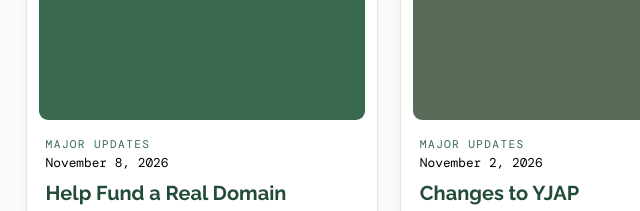
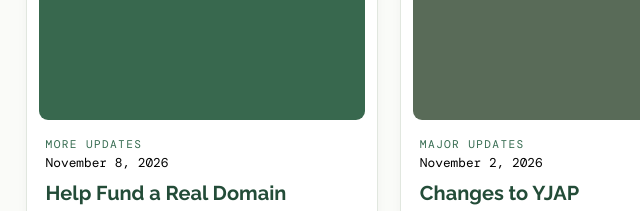
Before and after one commit to developerSussyCat/YJAP, a plain HTML site: page index.html in a window 1280 px wide. Shown: the part 820-1031 px from the top of the page, 64-704 px from the left. Drawn offline with nearby package versions, Linux system fonts and the light colour scheme.

Commit message:
Update index.html

```diff
--- a/index.html
+++ b/index.html
@@ -319,11 +319,11 @@
   <script>
     const posts = [
       {
-        tag: "Major Updates",
+        tag: "More Updates",
         date: "2026-11-08",
         title: "Help Fund a Real Domain",
         description: "Many students have been complaining about the unnecesarryily long web adress. If we can raise $20 USD, the YFa can purchase an affordable domain name. ADDITIONALLY, top donors might recieve some special perks! ",
-      imageText: "Updates",
+        imageText: "Updates",
         keywords: ["updates", "domain", "YFA", "name", "sponsor", "donor", "fund"]
       },
       {
```
